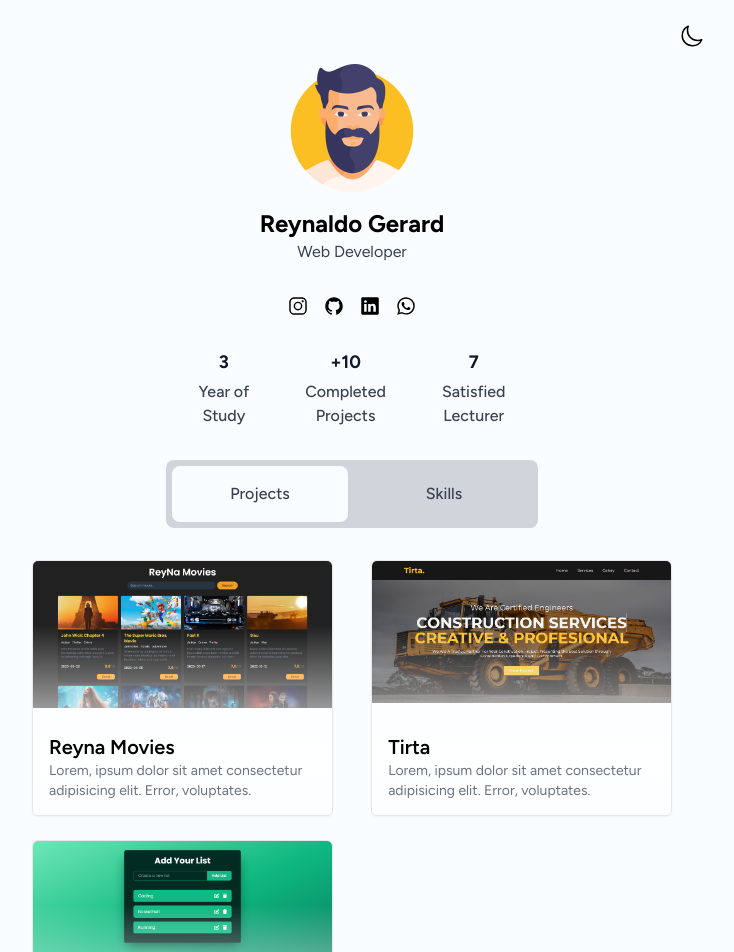
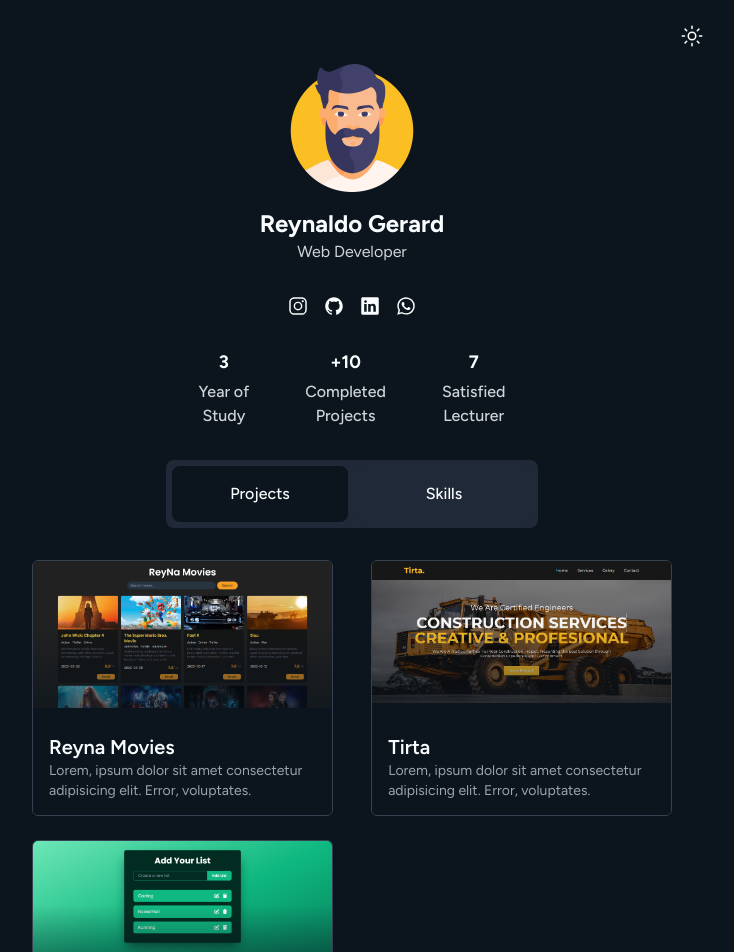
Before and after one commit to aldogerard/personal-website, a React (Vite) app: page / in a window 1280 px wide. Shown: the top 952 px of the page, without its empty margins (288-1022 px from the left). Built offline with nearby package versions, Linux system fonts and the light colour scheme.

Commit message:
fix images

```diff
--- a/index.html
+++ b/index.html
@@ -3,7 +3,7 @@
 
 <head>
   <meta charset="UTF-8" />
-  <link rel="icon" href="./public/favicon.png" type="image">
+  <link rel="icon" href="/favicon.png" type="image">
   <meta name="viewport" content="width=device-width, initial-scale=1.0" />
   <title>Reynaldo Gerard</title>
 </head>
--- a/src/components/Elements/ProjectSection.jsx
+++ b/src/components/Elements/ProjectSection.jsx
@@ -4,7 +4,7 @@ const projects = [
   {
     nama: "Reyna Movies",
     desc: "Lorem, ipsum dolor sit amet consectetur adipisicing elit. Error, voluptates.",
-    img: "../../../public/images/projects/project-1.png",
+    img: "/images/projects/project-1.png",
     link: "https://reynamovie.vercel.app/",
     platfrom: {
       nama: "Web",
@@ -18,7 +18,7 @@ const projects = [
   {
     nama: "Tirta",
     desc: "Lorem, ipsum dolor sit amet consectetur adipisicing elit. Error, voluptates.",
-    img: "../../../public/images/projects/project-3.png",
+    img: "/images/projects/project-3.png",
     link: "https://aldogerard.github.io/pemrogram-web-uts",
     platfrom: {
       nama: "Web",
@@ -32,7 +32,7 @@ const projects = [
   {
     nama: "To Do List",
     desc: "Lorem, ipsum dolor sit amet consectetur adipisicing elit. Error, voluptates.",
-    img: "../../../public/images/projects/project-2.png",
+    img: "/images/projects/project-2.png",
     link: "https://reyna-todolist.vercel.app/",
     platfrom: {
       nama: "Web",
--- a/src/components/Elements/ThemeMode.jsx
+++ b/src/components/Elements/ThemeMode.jsx
@@ -2,7 +2,7 @@ import React, { useEffect, useState } from "react";
 import { IoMoonOutline, IoSunnyOutline } from "react-icons/io5";
 
 const ThemeMode = () => {
-  const [theme, setTheme] = useState(localStorage.getItem("theme") || "light");
+  const [theme, setTheme] = useState(localStorage.getItem("theme") || "dark");
 
   const handleMode = () => {
     if (theme === "light") {
--- a/src/components/Fragments/HeaderSection.jsx
+++ b/src/components/Fragments/HeaderSection.jsx
@@ -3,7 +3,7 @@ import React from "react";
 import ThemeMode from "../Elements/ThemeMode";
 import IconSocialMedia from "../Elements/IconSocialMedia";
 
-import user from "../../../public/images/man.png";
+import user from "/images/man.png";
 import ProfileInfo from "../Elements/ProfileInfo";
 const HeaderSection = () => {
   return (
```
